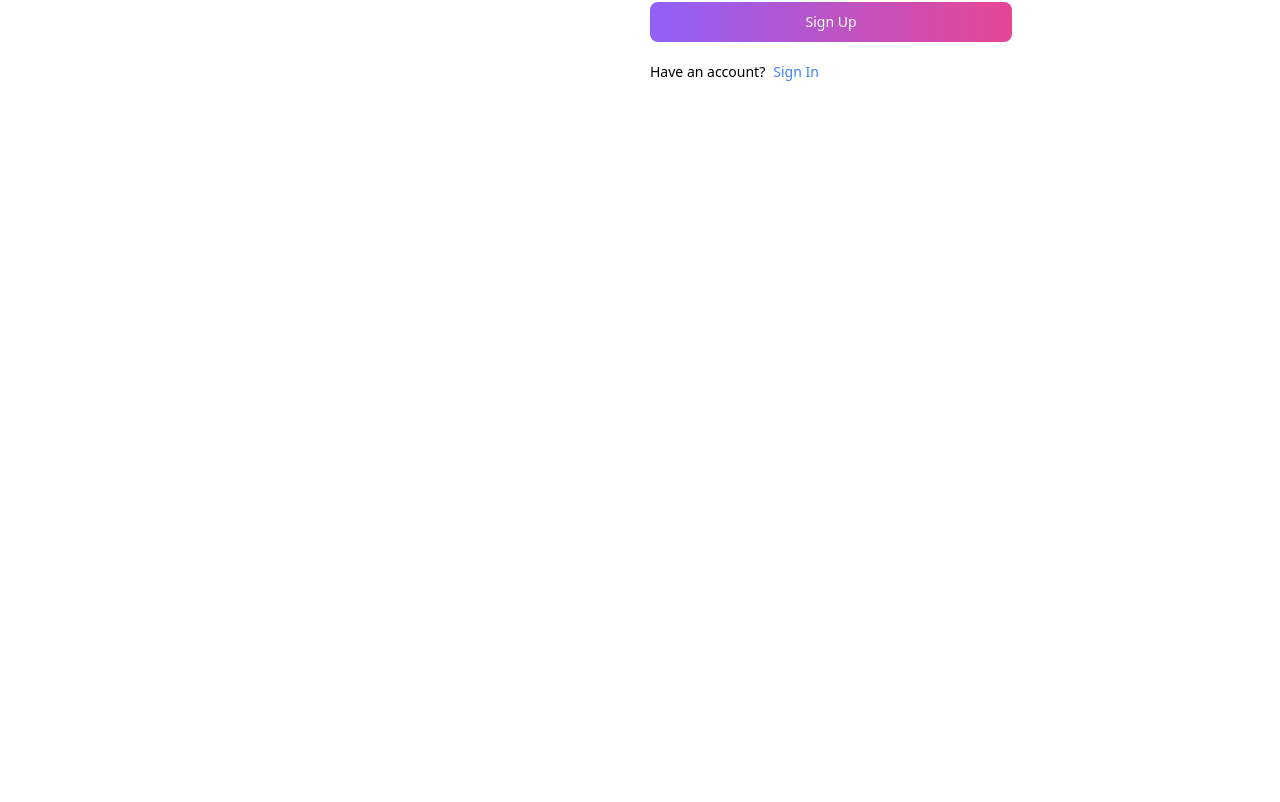
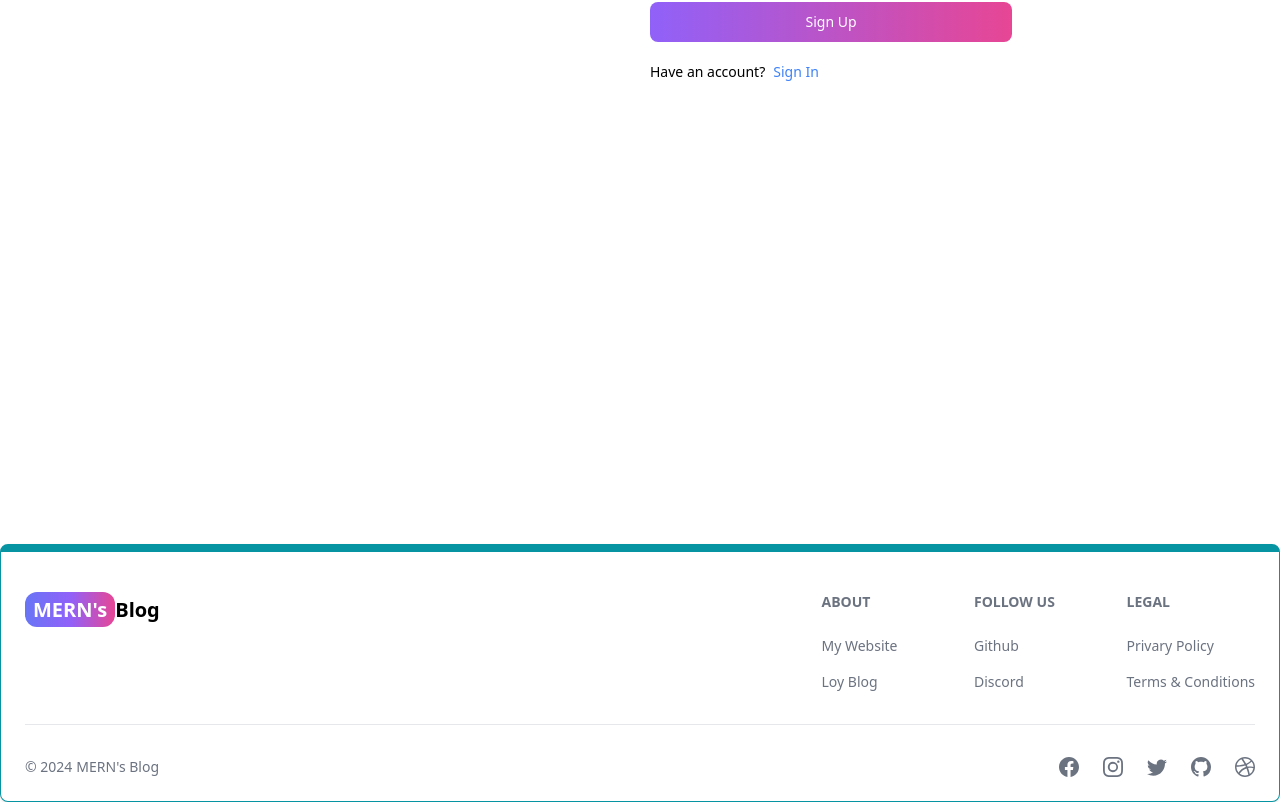
Before and after one commit to KuyaLoy/mern-blog, a React (Vite) app in the folder client/: page /sign-up in a window 1280 px wide. Shown: the part 400-1202 px from the top of the page. Before the commit the page ends 944 px from the top, so only its background shows below. Built offline with nearby package versions, Linux system fonts and the light colour scheme.

Commit message:
Create and add the footer component

```diff
--- a/client/src/App.jsx
+++ b/client/src/App.jsx
@@ -6,6 +6,7 @@
 import About from "./pages/About";
 import Projects from "./pages/Projects";
 import Header from "./components/Header";
+import FooterCom from "./components/Footer";
 
 export default function App() {
   return (
@@ -19,6 +20,7 @@
         <Route path="/sign-in" element={<SignIn />} />
         <Route path="/sign-up" element={<SignUp />} />
       </Routes>
+      <FooterCom />
     </BrowserRouter>
   );
 }
--- /dev/null
+++ b/client/src/components/Footer.jsx
@@ -0,0 +1,104 @@
+import { Footer } from "flowbite-react";
+import { Link } from "react-router-dom";
+import {
+  BsDribbble,
+  BsFacebook,
+  BsGithub,
+  BsInstagram,
+  BsTwitter,
+} from "react-icons/bs";
+export default function FooterCom() {
+  return (
+    <Footer container className="border border-t-8 border-teal-500">
+      <div className="w-full max-w-7xl mx-auto">
+        <div className="grid w-full justify-between sm:flex md:grid-cols-1">
+          <div className="mt-5">
+            <Link
+              to="/"
+              className="self-centered whitespace-nowrap text-lg sm:text-xl font-semibold dark:white"
+            >
+              <span className="px-2 py-1 bg-gradient-to-r from-indigo-500 via-purple-500 to-pink-500 rounded-xl text-white">
+                MERN&apos;s
+              </span>
+              Blog
+            </Link>
+          </div>
+          <div className="grid grid-cols-2 gap-8 mt-4 sm:grid-cols-3 sm:gap-6">
+            <div>
+              <Footer.Title title="About" />
+              <Footer.LinkGroup col>
+                <Footer.Link
+                  href="https://www.robin-tapiru.com"
+                  target="_blank"
+                  rel="noopener noreferrer"
+                >
+                  My Website
+                </Footer.Link>
+                <Footer.Link
+                  href="https://www.robin-tapiru.com"
+                  target="_blank"
+                  rel="noopener noreferrer"
+                >
+                  Loy Blog
+                </Footer.Link>
+              </Footer.LinkGroup>
+            </div>
+            <div>
+              <Footer.Title title="Follow us" />
+              <Footer.LinkGroup col>
+                <Footer.Link
+                  href="https://www.robin-tapiru.com"
+                  target="_blank"
+                  rel="noopener noreferrer"
+                >
+                  Github
+                </Footer.Link>
+                <Footer.Link
+                  href="https://www.robin-tapiru.com"
+                  target="_blank"
+                  rel="noopener noreferrer"
+                >
+                  Discord
+                </Footer.Link>
+              </Footer.LinkGroup>
+            </div>
+            <div>
+              <Footer.Title title="Legal" />
+              <Footer.LinkGroup col>
+                <Footer.Link
+                  href="https://www.robin-tapiru.com"
+                  target="_blank"
+                  rel="noopener noreferrer"
+                >
+                  Privary Policy
+                </Footer.Link>
+                <Footer.Link
+                  href="https://www.robin-tapiru.com"
+                  target="_blank"
+                  rel="noopener noreferrer"
+                >
+                  Terms &amp; Conditions
+                </Footer.Link>
+              </Footer.LinkGroup>
+            </div>
+          </div>
+        </div>
+        <Footer.Divider />
+        <div className="w-full sm:flex sm:items-center sm:justify-between">
+          <Footer.Copyright
+            href="#"
+            by="MERN's Blog"
+            year={new Date().getFullYear()}
+          />
+          <div className="flex gap-6 sm:mt-0 mt-4 sm:justify-center">
+            <Footer.Icon href="#" icon={BsFacebook} />
+            <Footer.Icon href="#" icon={BsInstagram} />
+            <Footer.Icon href="#" icon={BsTwitter} />
+            <Footer.Icon href="#" icon={BsGithub} />
+            <Footer.Icon href="#" icon={BsDribbble} />
+          </div>
+        </div>
+      </div>
+    </Footer>
+  );
+}
--- a/client/src/components/Header.jsx
+++ b/client/src/components/Header.jsx
@@ -9,7 +9,7 @@
     <Navbar className="border-b-2">
       <Link
         to="/"
-        className="self-centered white-space text-sm sm:text-xl font-semibold dark:white"
+        className="self-centered whitespace-nowrap text-sm sm:text-xl font-semibold dark:white"
       >
         <span className="px-2 py-1 bg-gradient-to-r from-indigo-500 via-purple-500 to-pink-500 rounded-xl text-white">
           MERN&apos;s
```
